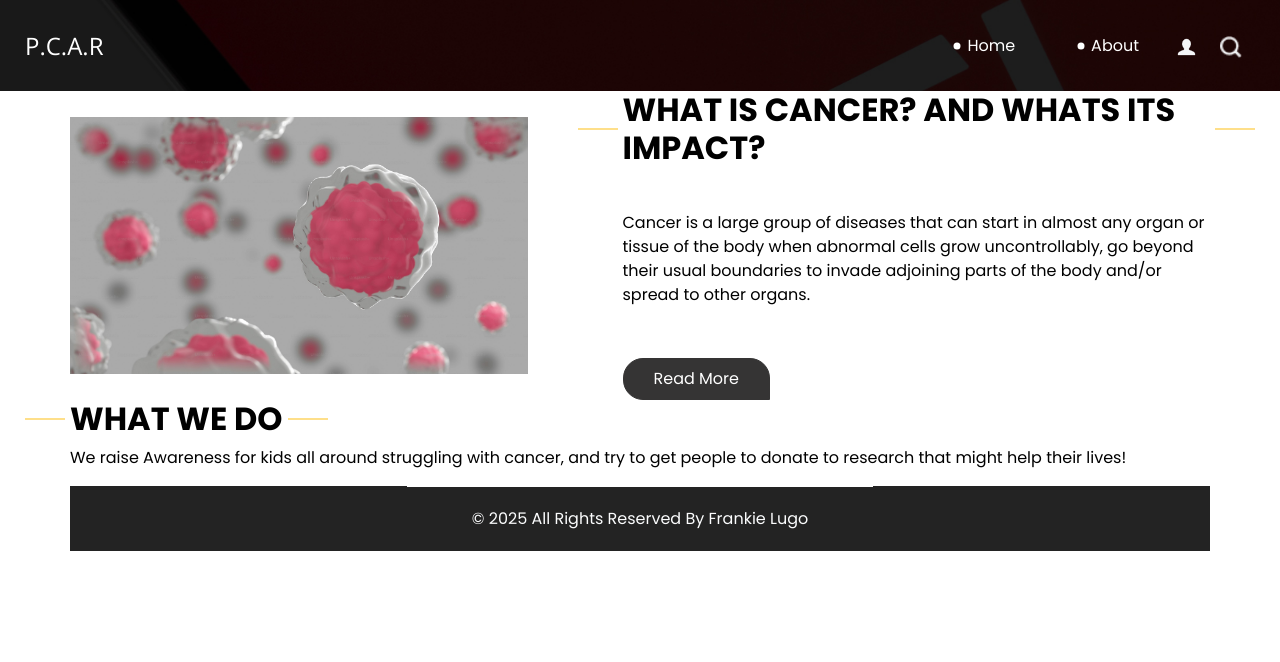
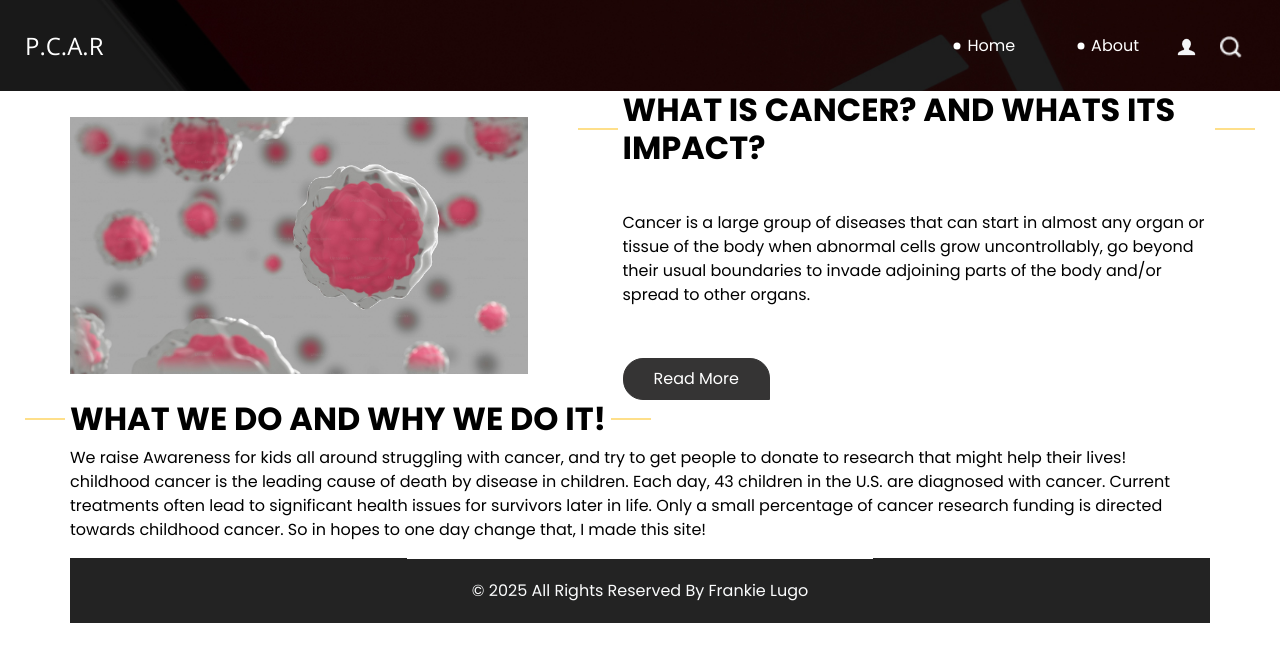
Before and after one commit to Velocity1908/Pediatric-Cancer-Research-Awareness, a plain HTML site: page about.html in a window 1280 px wide. Drawn offline with nearby package versions, Linux system fonts and the light colour scheme.

Commit message:
Update about.html

```diff
--- a/about.html
+++ b/about.html
@@ -110,10 +110,10 @@
   <div class="container">
     <div class="heading_container">
       <h2>
-        What we do
+        What we do and why we do it!
       </h2>
       <p>
-        We raise Awareness for kids all around struggling with cancer, and try to get people to donate to research that might help their lives!
+        We raise Awareness for kids all around struggling with cancer, and try to get people to donate to research that might help their lives!  childhood cancer is the leading cause of death by disease in children. Each day, 43 children in the U.S. are diagnosed with cancer. Current treatments often lead to significant health issues for survivors later in life. Only a small percentage of cancer research funding is directed towards childhood cancer. So in hopes to one day change that, I made this site!
       </p>
     </div>
 
```
